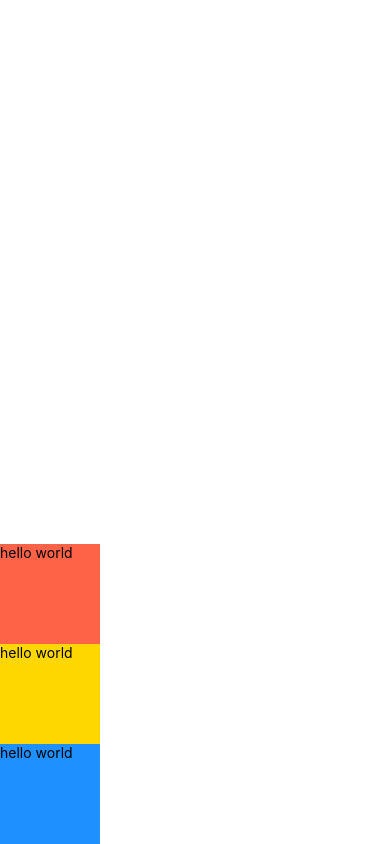
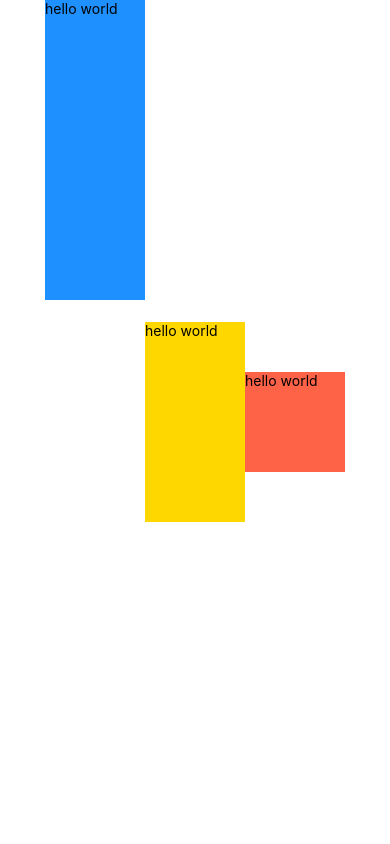
Before and after one commit to Shahriyar-Hosen/Native-Demo-Project, a React Native app: screen / in a window 390 px wide. Built offline with nearby package versions, Linux system fonts and the light colour scheme.

Commit message:
align content

```diff
--- a/App.tsx
+++ b/App.tsx
@@ -8,11 +8,24 @@
 
 function App(): JSX.Element {
   return (
-    <View style={styles.container}>
-      <View style={{backgroundColor: 'dodgerblue', width: 100, height: 100}}>
+    <View
+      style={{
+        backgroundColor: '#fff',
+        flex: 1,
+        flexDirection: 'row', // horizontal or vertical
+        justifyContent: 'center', // main
+        alignItems: 'center', // secondary
+      }}>
+      <View
+        style={{
+          backgroundColor: 'dodgerblue',
+          width: 100,
+          height: 300,
+          alignSelf: 'flex-start',
+        }}>
         <Text>hello world</Text>
       </View>
-      <View style={{backgroundColor: 'gold', width: 100, height: 100}}>
+      <View style={{backgroundColor: 'gold', width: 100, height: 200}}>
         <Text>hello world</Text>
       </View>
       <View style={{backgroundColor: 'tomato', width: 100, height: 100}}>
@@ -26,9 +39,9 @@
   container: {
     backgroundColor: '#fff',
     flex: 1,
-    flexDirection: 'column-reverse',
-    // justifyContent: 'center',
-    // alignItems: 'center',
+    flexDirection: 'row', // horizontal or vertical
+    justifyContent: 'center', // main
+    alignItems: 'baseline', // secondary
   },
   box: {
     width: '50%',
```
